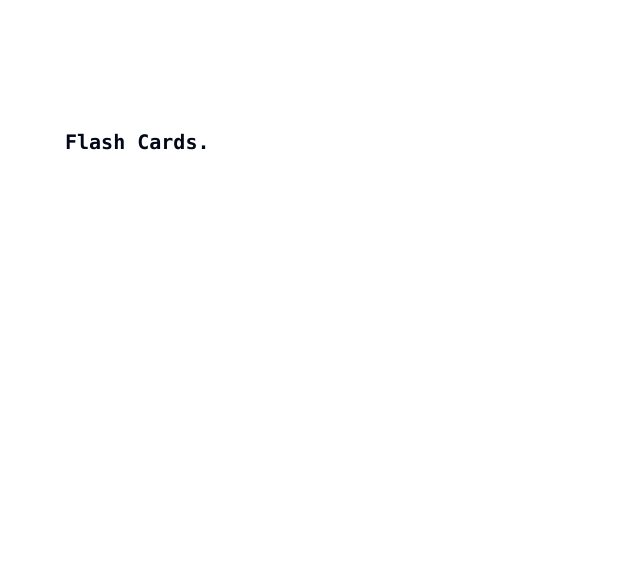
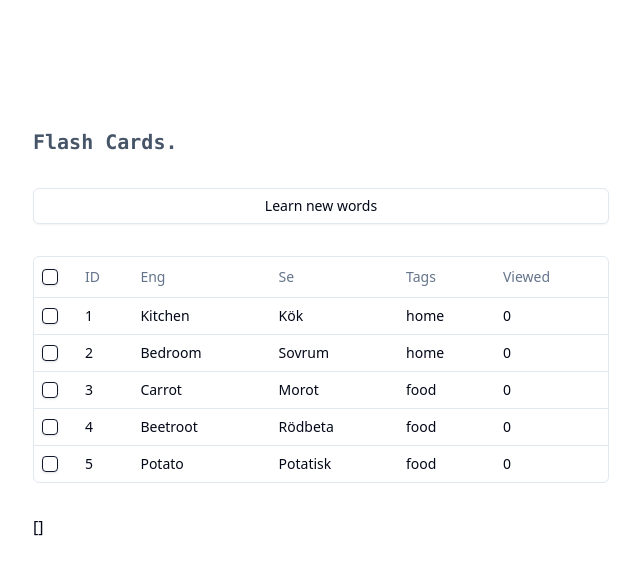
Before and after one commit to SevaDer14/flip-cards, a React (Vite) app: page / in a window 1280 px wide. Shown: the top 574 px of the page, without its empty margins (319-959 px from the left). Built offline with nearby package versions, Linux system fonts and the light colour scheme.

Commit message:
shows and selects words in dictionary

```diff
--- a/defaultDictionary.json
+++ b/defaultDictionary.json
@@ -6,7 +6,7 @@
       "se": "Kök"
     },
     "tags": ["home"],
-    "views": 0,
+    "viewCount": 0,
     "correctCount": 0,
     "wrongCount": 0,
     "lastViewed": null,
@@ -20,7 +20,7 @@
       "se": "Sovrum"
     },
     "tags": ["home"],
-    "views": 0,
+    "viewCount": 0,
     "correctCount": 0,
     "wrongCount": 0,
     "lastViewed": null,
@@ -34,7 +34,7 @@
       "se": "Morot"
     },
     "tags": ["food"],
-    "views": 0,
+    "viewCount": 0,
     "correctCount": 0,
     "wrongCount": 0,
     "lastViewed": null,
@@ -48,7 +48,7 @@
       "se": "Rödbeta"
     },
     "tags": ["food"],
-    "views": 0,
+    "viewCount": 0,
     "correctCount": 0,
     "wrongCount": 0,
     "lastViewed": null,
@@ -62,7 +62,7 @@
       "se": "Potatisk"
     },
     "tags": ["food"],
-    "views": 0,
+    "viewCount": 0,
     "correctCount": 0,
     "wrongCount": 0,
     "lastViewed": null,
--- a/package.json
+++ b/package.json
@@ -13,6 +13,7 @@
   "devDependencies": {
     "@tailwindcss/typography": "^0.5.15",
     "@tanstack/router-plugin": "^1.78.2",
+    "@types/node": "^22.8.6",
     "@types/react": "^18.3.3",
     "@types/react-dom": "^18.3.0",
     "@vitejs/plugin-react": "^4.3.2",
@@ -22,8 +23,11 @@
     "vite": "^5.4.8"
   },
   "dependencies": {
+    "@radix-ui/react-checkbox": "^1.1.2",
     "@radix-ui/react-icons": "^1.3.1",
+    "@radix-ui/react-slot": "^1.1.0",
     "@tanstack/react-router": "^1.78.2",
+    "@tanstack/react-table": "^8.20.5",
     "@tanstack/router-devtools": "^1.78.2",
     "class-variance-authority": "^0.7.0",
     "clsx": "^2.1.1",
--- /dev/null
+++ b/src/components/DictionaryTable/columns.tsx
@@ -0,0 +1,48 @@
+import { DictionaryRecord } from "@/lib/types";
+import { ColumnDef } from "@tanstack/react-table";
+import { Checkbox } from "@/components/ui/checkbox"
+
+export const columns: ColumnDef<DictionaryRecord>[] = [
+  {
+    id: "select",
+    header: ({ table }) => (
+      <Checkbox
+        checked={
+          table.getIsAllPageRowsSelected() ||
+          (table.getIsSomePageRowsSelected() && "indeterminate")
+        }
+        onCheckedChange={(value) => table.toggleAllPageRowsSelected(!!value)}
+        aria-label="Select all"
+      />
+    ),
+    cell: ({ row }) => (
+      <Checkbox
+        checked={row.getIsSelected()}
+        onCheckedChange={(value) => row.toggleSelected(!!value)}
+        aria-label="Select row"
+      />
+    ),
+    enableSorting: false,
+    enableHiding: false,
+  },
+  {
+    accessorKey: "id",
+    header: "ID",
+  },
+  {
+    accessorKey: "word",
+    header: "Eng",
+  },
+  {
+    accessorKey: "translations.se",
+    header: "Se",
+  },
+  {
+    accessorKey: "tags",
+    header: "Tags",
+  },
+  {
+    accessorKey: "viewCount",
+    header: "Viewed",
+  },
+];
--- /dev/null
+++ b/src/components/DictionaryTable/index.tsx
@@ -0,0 +1,101 @@
+"use client";
+
+import {
+  ColumnDef,
+  flexRender,
+  getCoreRowModel,
+  Row,
+  RowSelectionState,
+  Updater,
+  useReactTable,
+} from "@tanstack/react-table";
+
+import {
+  Table,
+  TableBody,
+  TableCell,
+  TableHead,
+  TableHeader,
+  TableRow,
+} from "@/components/ui/table";
+import { useEffect, useState } from "react";
+import { DictionaryRecord } from "@/lib/types";
+
+interface DataTableProps<TData, TValue> {
+  columns: ColumnDef<TData, TValue>[];
+  data: TData[];
+  onSelect: (state: TData[]) => void;
+}
+
+export function DataTable<TData, TValue>({
+  columns,
+  data,
+  ...props
+}: DataTableProps<TData, TValue>) {
+  const [rowSelection, setRowSelection] = useState({});
+
+  const table = useReactTable({
+    data,
+    columns,
+    getCoreRowModel: getCoreRowModel(),
+    onRowSelectionChange: (state) => {
+      setRowSelection(state);
+    },
+    state: {
+      rowSelection,
+    },
+  });
+
+  useEffect(() => {
+    props.onSelect(
+      table.getFilteredSelectedRowModel().rows.map((row) => row.original)
+    );
+  }, [rowSelection]);
+
+  return (
+    <div className="rounded-md border">
+      <Table>
+        <TableHeader>
+          {table.getHeaderGroups().map((headerGroup) => (
+            <TableRow key={headerGroup.id}>
+              {headerGroup.headers.map((header) => {
+                return (
+                  <TableHead key={header.id}>
+                    {header.isPlaceholder
+                      ? null
+                      : flexRender(
+                          header.column.columnDef.header,
+                          header.getContext()
+                        )}
+                  </TableHead>
+                );
+              })}
+            </TableRow>
+          ))}
+        </TableHeader>
+        <TableBody>
+          {table.getRowModel().rows?.length ? (
+            table.getRowModel().rows.map((row) => (
+              <TableRow
+                key={row.id}
+                data-state={row.getIsSelected() && "selected"}
+              >
+                {row.getVisibleCells().map((cell) => (
+                  <TableCell key={cell.id}>
+                    {flexRender(cell.column.columnDef.cell, cell.getContext())}
+                  </TableCell>
+                ))}
+              </TableRow>
+            ))
+          ) : (
+            <TableRow>
+              <TableCell colSpan={columns.length} className="h-24 text-center">
+                No results.
+              </TableCell>
+            </TableRow>
+          )}
+        </TableBody>
+      </Table>
+    </div>
+  );
+}
--- /dev/null
+++ b/src/components/ui/button.tsx
@@ -0,0 +1,57 @@
+import * as React from "react"
+import { Slot } from "@radix-ui/react-slot"
+import { cva, type VariantProps } from "class-variance-authority"
+
+import { cn } from "@/lib/utils"
+
+const buttonVariants = cva(
+  "inline-flex items-center justify-center gap-2 whitespace-nowrap rounded-md text-sm font-medium transition-colors focus-visible:outline-none focus-visible:ring-1 focus-visible:ring-ring disabled:pointer-events-none disabled:opacity-50 [&_svg]:pointer-events-none [&_svg]:size-4 [&_svg]:shrink-0",
+  {
+    variants: {
+      variant: {
+        default:
+          "bg-primary text-primary-foreground shadow hover:bg-primary/90",
+        destructive:
+          "bg-destructive text-destructive-foreground shadow-sm hover:bg-destructive/90",
+        outline:
+          "border border-input bg-background shadow-sm hover:bg-accent hover:text-accent-foreground",
+        secondary:
+          "bg-secondary text-secondary-foreground shadow-sm hover:bg-secondary/80",
+        ghost: "hover:bg-accent hover:text-accent-foreground",
+        link: "text-primary underline-offset-4 hover:underline",
+      },
+      size: {
+        default: "h-9 px-4 py-2",
+        sm: "h-8 rounded-md px-3 text-xs",
+        lg: "h-10 rounded-md px-8",
+        icon: "h-9 w-9",
+      },
+    },
+    defaultVariants: {
+      variant: "default",
+      size: "default",
+    },
+  }
+)
+
+export interface ButtonProps
+  extends React.ButtonHTMLAttributes<HTMLButtonElement>,
+    VariantProps<typeof buttonVariants> {
+  asChild?: boolean
+}
+
+const Button = React.forwardRef<HTMLButtonElement, ButtonProps>(
+  ({ className, variant, size, asChild = false, ...props }, ref) => {
+    const Comp = asChild ? Slot : "button"
+    return (
+      <Comp
+        className={cn(buttonVariants({ variant, size, className }))}
+        ref={ref}
+        {...props}
+      />
+    )
+  }
+)
+Button.displayName = "Button"
+
+export { Button, buttonVariants }
--- /dev/null
+++ b/src/components/ui/checkbox.tsx
@@ -0,0 +1,28 @@
+import * as React from "react"
+import * as CheckboxPrimitive from "@radix-ui/react-checkbox"
+import { CheckIcon } from "@radix-ui/react-icons"
+
+import { cn } from "@/lib/utils"
+
+const Checkbox = React.forwardRef<
+  React.ElementRef<typeof CheckboxPrimitive.Root>,
+  React.ComponentPropsWithoutRef<typeof CheckboxPrimitive.Root>
+>(({ className, ...props }, ref) => (
+  <CheckboxPrimitive.Root
+    ref={ref}
+    className={cn(
+      "peer h-4 w-4 shrink-0 rounded-sm border border-primary shadow focus-visible:outline-none focus-visible:ring-1 focus-visible:ring-ring disabled:cursor-not-allowed disabled:opacity-50 data-[state=checked]:bg-primary data-[state=checked]:text-primary-foreground",
+      className
+    )}
+    {...props}
+  >
+    <CheckboxPrimitive.Indicator
+      className={cn("flex items-center justify-center text-current")}
+    >
+      <CheckIcon className="h-4 w-4" />
+    </CheckboxPrimitive.Indicator>
+  </CheckboxPrimitive.Root>
+))
+Checkbox.displayName = CheckboxPrimitive.Root.displayName
+
+export { Checkbox }
--- a/src/types.ts
+++ b/src/lib/types.ts
@@ -5,7 +5,7 @@ export const dictionaryRecordSchema = z.object({
   word: z.string(),
   translations: z.record(z.string(), z.string()),
   tags: z.array(z.string()),
-  views: z.number(),
+  viewCount: z.number(),
   correctCount: z.number(),
   wrongCount: z.number(),
   lastViewed: z.nullable(z.string()),
@@ -13,16 +13,16 @@ export const dictionaryRecordSchema = z.object({
   updatedAt: z.string(),
 });
 
-type DictionaryRecord = z.infer<typeof dictionaryRecordSchema>;
+export type DictionaryRecord = z.infer<typeof dictionaryRecordSchema>;
 
 export const dictionarySchema = z.array(dictionaryRecordSchema);
 
-type Dictionary = z.infer<typeof dictionarySchema>;
+export type Dictionary = z.infer<typeof dictionarySchema>;
 
-const flashCardSchema = z.object({
+export const flashCardSchema = z.object({
   word: z.string(),
   translation: z.string(),
   dictionaryRecordId: z.string(),
 });
 
-type FlashCard = z.infer<typeof dictionaryRecordSchema>;
+export type FlashCard = z.infer<typeof dictionaryRecordSchema>;
--- a/src/routes/index.tsx
+++ b/src/routes/index.tsx
@@ -1,19 +1,32 @@
 import { createFileRoute } from "@tanstack/react-router";
 import defaultDictionary from "../../defaultDictionary.json";
-import { dictionarySchema } from "@/types";
+import { dictionarySchema } from "@/lib/types";
+import { DataTable } from "@/components/DictionaryTable";
+import { columns } from "@/components/DictionaryTable/columns";
+import { Button } from "@/components/ui/button";
+import { useState } from "react";
 
 export const Route = createFileRoute("/")({
   component: HomeComponent,
 });
 
 function HomeComponent() {
+  const [selectedWords, setSelectedWords] = useState({});
   const dictionary = dictionarySchema.parse(defaultDictionary);
 
   return (
-    <div className="prose max-w-lg mx-auto py-32">
-      <h1 className="font-mono font-bold text-xl">Flash Cards.</h1>
+    <div className="max-w-xl mx-auto py-32 flex flex-col gap-8">
+      <h1 className="font-mono font-bold text-xl text-slate-600">
+        Flash Cards.
+      </h1>
 
-
+      <Button variant="outline">Learn new words</Button>
+      <DataTable
+        onSelect={setSelectedWords}
+        columns={columns}
+        data={dictionary}
+      />
+      {JSON.stringify(selectedWords)}
     </div>
   );
 }
--- a/vite.config.ts
+++ b/vite.config.ts
@@ -1,8 +1,14 @@
 import { defineConfig } from 'vite'
 import react from '@vitejs/plugin-react'
 import { TanStackRouterVite } from '@tanstack/router-plugin/vite'
+import path from "path"
 
 // https://vitejs.dev/config/
 export default defineConfig({
   plugins: [TanStackRouterVite({}), react()],
+  resolve: {
+    alias: {
+      "@": path.resolve(__dirname, "./src"),
+    },
+  },
 })
```
Also changed, not shown: 1 other file (tests, documents, lock files or other folders).
